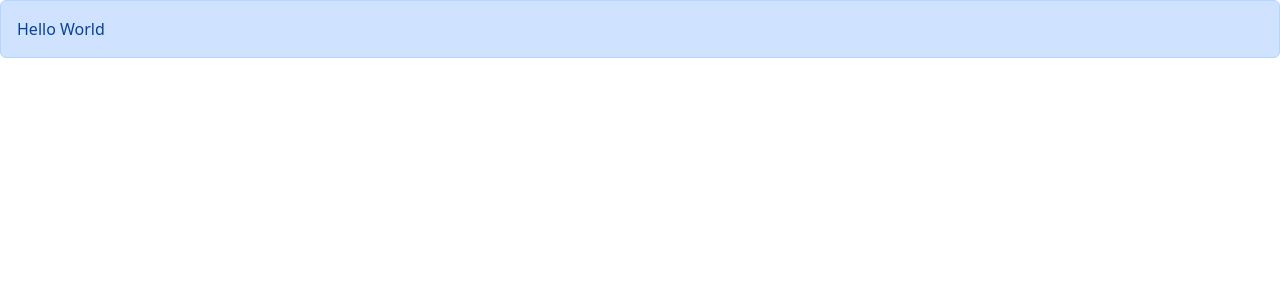
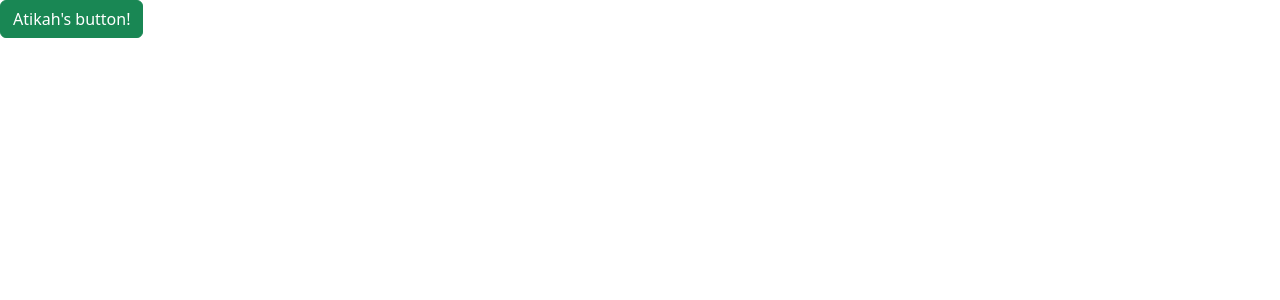
Before and after one commit to atikah2301/tutoring-app, a React (Vite) app: page / in a window 1280 px wide. Shown: the top 300 px of the page. Built offline with nearby package versions, Linux system fonts and the light colour scheme.

Commit message:
Add code to render the Button component in App
Demonstrating the ability to override default values in a component
when rendering it in the App component.
In this case, overriding the "colour" used for the button.

```diff
--- a/src/App.tsx
+++ b/src/App.tsx
@@ -1,17 +1,29 @@
 import ListGroup from "./components/ListGroup";
 import Alert from "./components/Alert";
+import Button from "./components/Button";
 // import component from dot, the current directory
 
 // create the App as a component
 
 // START HERE - the function below will run the Alert component
 
+const handleButtonClick = () => {
+  console.log("Button clicked");
+};
+
 function App() {
+  // below, the colour prop of the Button component is optional
+  // if it has been set to a default value in the component funciton
+  // then it will be overridden here
   return (
     <div>
-      <Alert>
+      {/* <Alert>
         Hello <span>World</span>
-      </Alert>
+      </Alert> */}
+
+      <Button colour="success" onButtonClick={handleButtonClick}>
+        Atikah's button!
+      </Button>
     </div>
   );
 }
```
